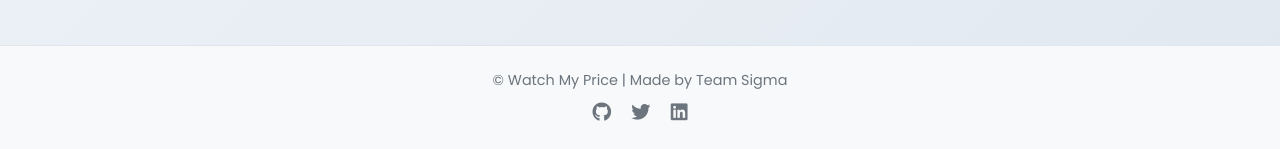
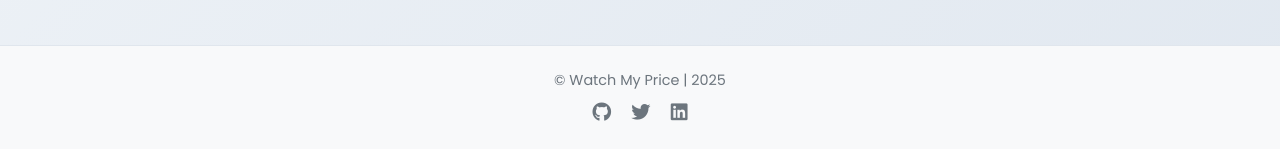
Before and after one commit to Mahesh-n5/Watch-My-Price, a plain HTML site: page index.html in a window 1280 px wide. Shown: the part 648-797 px from the top of the page. Drawn offline with nearby package versions, Linux system fonts and the light colour scheme.

Commit message:
Update index.html

```diff
--- a/index.html
+++ b/index.html
@@ -81,7 +81,7 @@
     <footer class="bg-light py-4 mt-auto">
         <div class="container text-center">
             <p class="text-muted mb-0">
-                © Watch My Price | Made by Team Sigma
+                © Watch My Price | 2025
             </p>
             <div class="mt-2">
                 <a href="#" class="text-muted mr-3"><i class="fab fa-github"></i></a>
```
